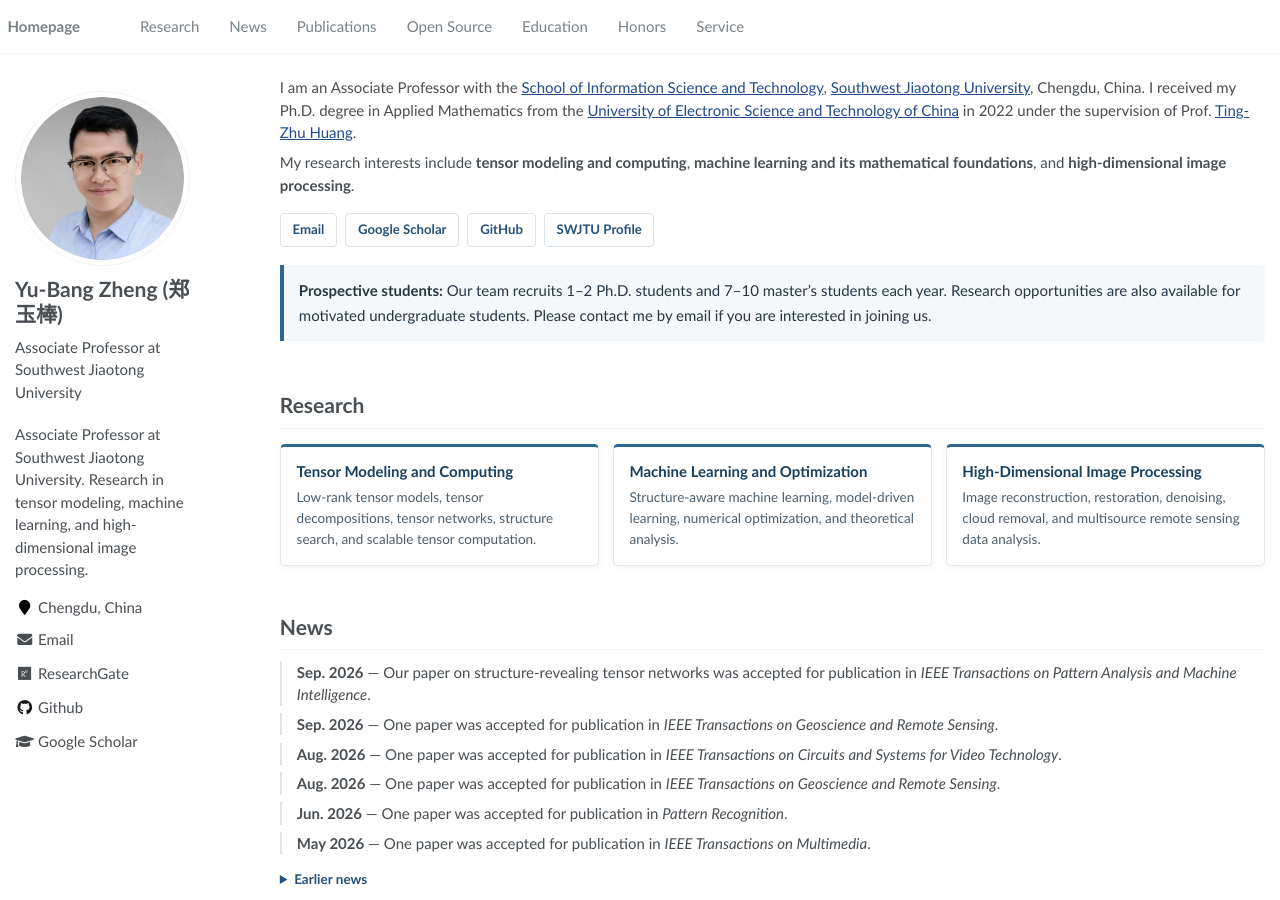
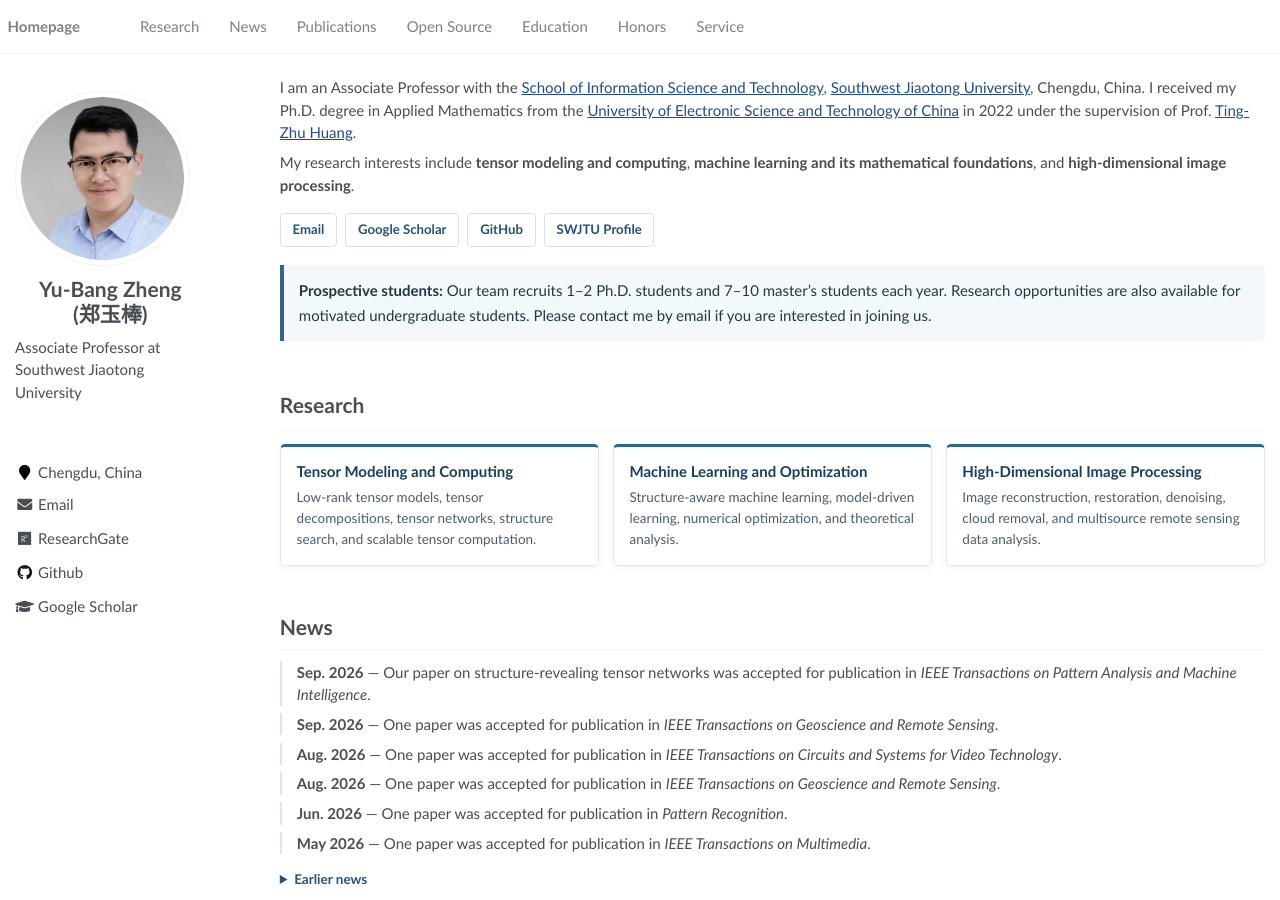
Before and after one commit to YuBangZheng/yubangzheng.github.io, a Jekyll site: the page built from pages/about.md, in a window 1280 px wide and 900 px high. Built offline with Jekyll 4.4.1, drawn with Linux system fonts in a browser that asks for light colours.

Commit message:
Update _config.yml

```diff
--- a/_config.yml
+++ b/_config.yml
@@ -7,7 +7,7 @@
 
 # Site Settings
 title                    : "Yu-Bang Zheng (郑玉棒) | SWJTU"
-description              : "Associate Professor at Southwest Jiaotong University. Research in tensor modeling, machine learning, and high-dimensional image processing."
+description              : "<br>"
 url                      : "https://yubangzheng.github.io"
 repository               : "yubangzheng/yubangzheng.github.io"
 google_scholar_stats_use_cdn : true
@@ -22,7 +22,7 @@ baidu_site_verification  :  # get baidu_site_verification from https://ziyuan.ba
 
 # Site Author
 author:
-  name             : "Yu-Bang Zheng (郑玉棒)"
+  name             : "<center>Yu-Bang Zheng</center> <center>(郑玉棒)</center>"
   avatar           : "images/yubangzheng.jpg"
   bio              : "Associate Professor at Southwest Jiaotong University"
   location         : "Chengdu, China"
```
